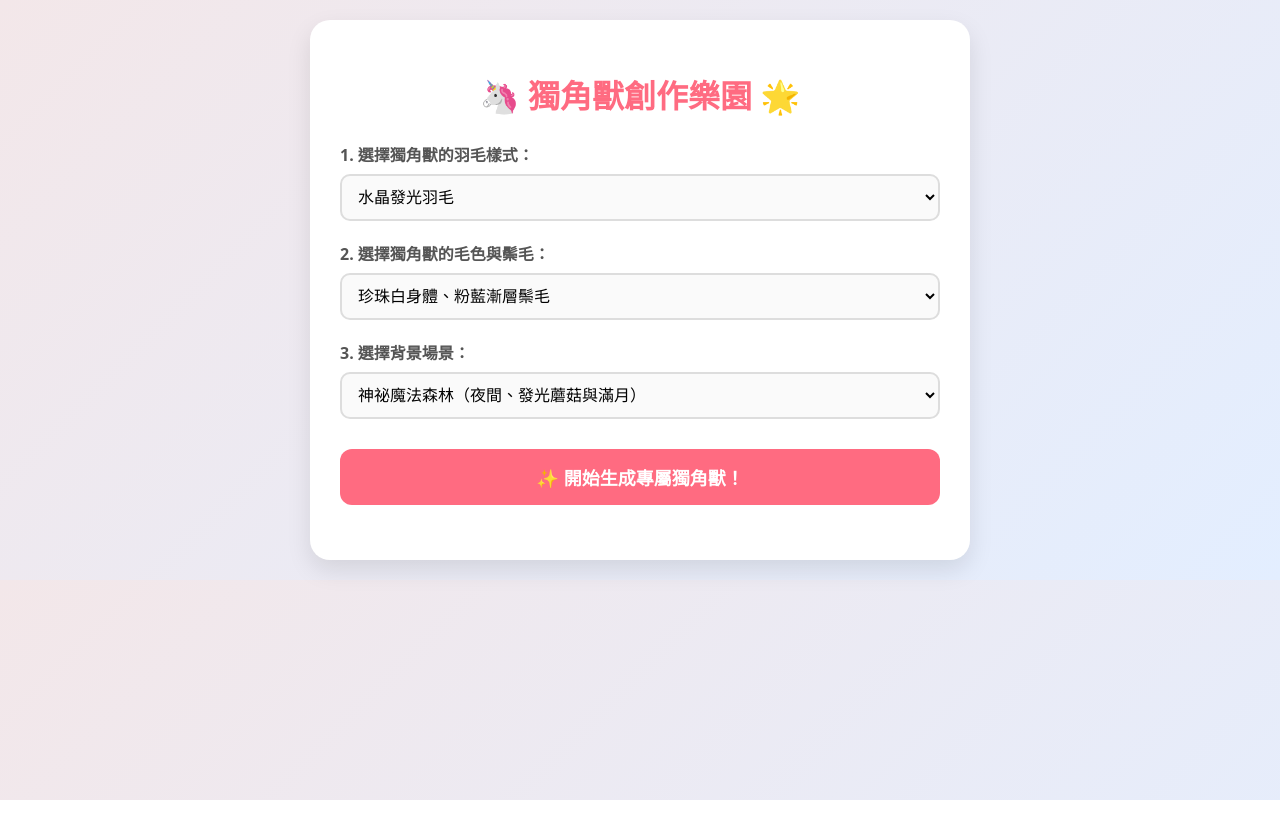
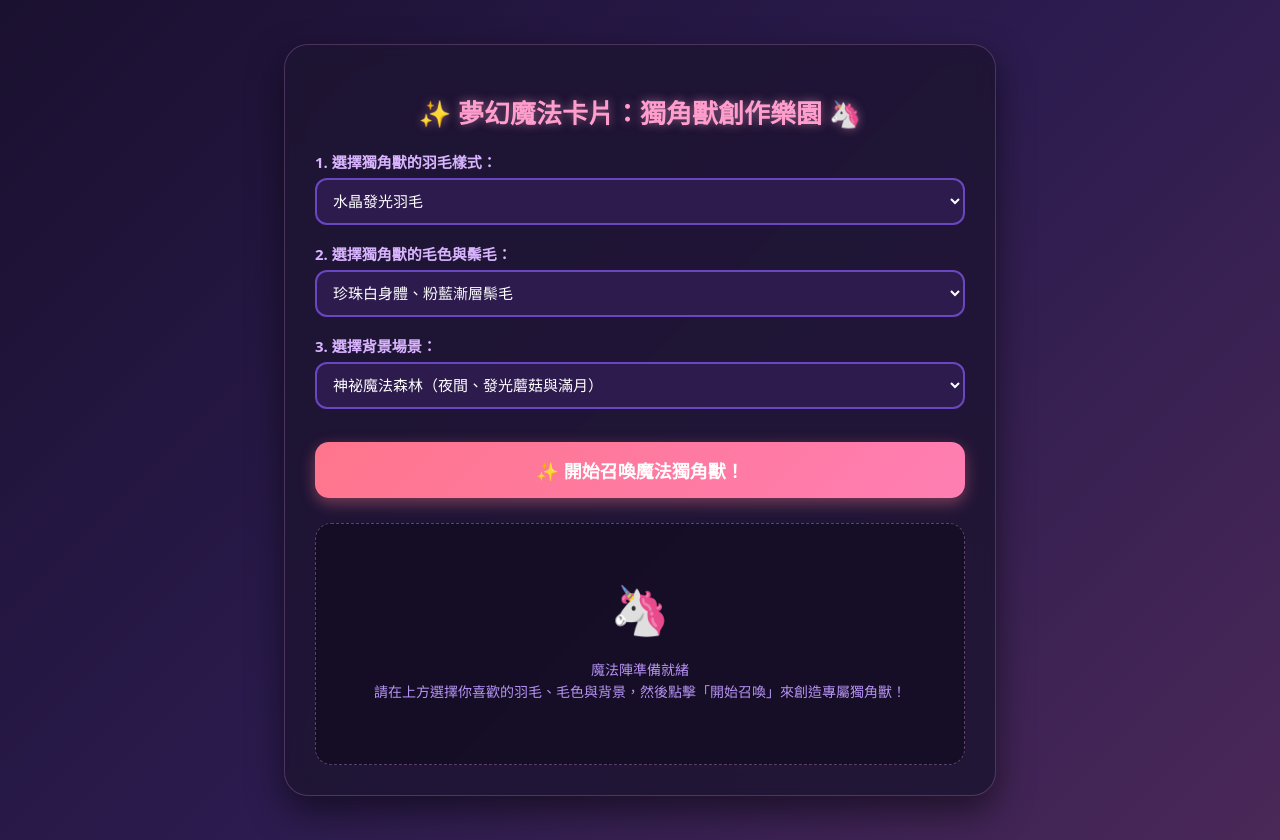
Before and after one commit to rednevalf-fang/-, a plain HTML site: page index.html in a window 1280 px wide. Before the commit the page ends 800 px from the top, so only its background shows below. Drawn offline with Linux system fonts and the light colour scheme.

Commit message:
Update index.html

```diff
--- a/index.html
+++ b/index.html
@@ -3,24 +3,135 @@
 <head>
     <meta charset="UTF-8">
     <meta name="viewport" content="width=device-width, initial-scale=1.0">
-    <title>獨角獸創作樂園</title>
+    <title>夢幻魔法卡片 - 獨角獸創作樂園</title>
     <style>
-        body { font-family: system-ui, -apple-system, sans-serif; background: linear-gradient(135deg, #f3e7e9 0%, #e3eeff 100%); margin: 0; padding: 20px; color: #333; }
-        .container { max-width: 600px; margin: 0 auto; background: white; padding: 30px; border-radius: 20px; box-shadow: 0 10px 25px rgba(0,0,0,0.1); }
-        h1 { text-align: center; color: #ff6b81; margin-bottom: 25px; }
-        .section { margin-bottom: 20px; }
-        label { font-weight: bold; display: block; margin-bottom: 8px; color: #555; }
-        select { width: 100%; padding: 12px; border-radius: 10px; border: 2px solid #ddd; font-size: 16px; background: #fafafa; }
-        button { width: 100%; background: #ff6b81; color: white; border: none; padding: 15px; font-size: 18px; font-weight: bold; border-radius: 12px; cursor: pointer; transition: 0.2s; margin-top: 10px; }
-        button:hover { background: #ff4757; }
-        #result { margin-top: 25px; text-align: center; }
-        #result img { max-width: 100%; border-radius: 15px; box-shadow: 0 5px 15px rgba(0,0,0,0.2); display: none; margin-top: 15px; }
-        .loading { display: none; color: #ff6b81; font-weight: bold; margin-top: 15px; }
+        body {
+            font-family: system-ui, -apple-system, sans-serif;
+            background: linear-gradient(135deg, #1a102f 0%, #2b1b4e 50%, #4a2858 100%);
+            margin: 0;
+            padding: 20px;
+            color: #f0e6ff;
+            min-height: 100vh;
+            display: flex;
+            justify-content: center;
+            align-items: center;
+        }
+        .container {
+            width: 100%;
+            max-width: 650px;
+            background: rgba(30, 20, 50, 0.85);
+            backdrop-filter: blur(10px);
+            padding: 30px;
+            border-radius: 24px;
+            box-shadow: 0 15px 35px rgba(0,0,0,0.5);
+            border: 1px solid rgba(255, 182, 255, 0.2);
+        }
+        h1 {
+            text-align: center;
+            color: #ff9ecd;
+            margin-bottom: 20px;
+            font-size: 26px;
+            text-shadow: 0 0 10px rgba(255, 158, 205, 0.5);
+        }
+        .section {
+            margin-bottom: 18px;
+        }
+        label {
+            font-weight: bold;
+            display: block;
+            margin-bottom: 6px;
+            color: #d8b4fe;
+            font-size: 15px;
+        }
+        select {
+            width: 100%;
+            padding: 12px;
+            border-radius: 12px;
+            border: 2px solid #6b46c1;
+            font-size: 15px;
+            background: #2d1b4e;
+            color: #fff;
+            outline: none;
+            transition: 0.2s;
+        }
+        select:focus {
+            border-color: #ff9ecd;
+            box-shadow: 0 0 8px rgba(255, 158, 205, 0.4);
+        }
+        button {
+            width: 100%;
+            background: linear-gradient(135deg, #ff758c 0%, #ff7eb3 100%);
+            color: white;
+            border: none;
+            padding: 15px;
+            font-size: 18px;
+            font-weight: bold;
+            border-radius: 14px;
+            cursor: pointer;
+            transition: 0.3s;
+            margin-top: 15px;
+            box-shadow: 0 5px 15px rgba(255, 117, 140, 0.4);
+        }
+        button:hover {
+            background: linear-gradient(135deg, #ff5270 0%, #ff629a 100%);
+            transform: translateY(-2px);
+            box-shadow: 0 7px 20px rgba(255, 117, 140, 0.6);
+        }
+        #result {
+            margin-top: 25px;
+            text-align: center;
+            background: rgba(15, 10, 30, 0.6);
+            padding: 20px;
+            border-radius: 16px;
+            border: 1px dashed rgba(255, 182, 255, 0.3);
+            min-height: 200px;
+            display: flex;
+            flex-direction: column;
+            align-items: center;
+            justify-content: center;
+        }
+        .unicorn-icon {
+            font-size: 48px;
+            margin-bottom: 10px;
+            animation: float 2s ease-in-out infinite;
+        }
+        @keyframes float {
+            0%, 100% { transform: translateY(0); }
+            50% { transform: translateY(-8px); }
+        }
+        #result img {
+            max-width: 100%;
+            max-height: 400px;
+            border-radius: 12px;
+            box-shadow: 0 8px 25px rgba(0,0,0,0.4);
+            display: none;
+        }
+        .loading {
+            display: none;
+            color: #ff9ecd;
+            font-weight: bold;
+            font-size: 16px;
+        }
+        .placeholder-text {
+            color: #b794f4;
+            font-size: 14px;
+            line-height: 1.6;
+        }
+        .error-box {
+            background: rgba(255, 80, 80, 0.2);
+            border: 1px solid #ff5050;
+            color: #ff9e9e;
+            padding: 12px;
+            border-radius: 10px;
+            margin-top: 15px;
+            display: none;
+            font-size: 14px;
+        }
     </style>
 </head>
 <body>
     <div class="container">
-        <h1>🦄 獨角獸創作樂園 🌟</h1>
+        <h1>✨ 夢幻魔法卡片：獨角獸創作樂園 🦄</h1>
 
         <div class="section">
             <label for="feather">1. 選擇獨角獸的羽毛樣式：</label>
@@ -64,12 +175,16 @@
             </select>
         </div>
 
-        <button onclick="generateUnicorn()">✨ 開始生成專屬獨角獸！</button>
+        <button onclick="generateUnicorn()">✨ 開始召喚魔法獨角獸！</button>
 
         <div id="result">
-            <div class="loading" id="loadingText">🎨 獨角獸正在施展魔法誕生中，請稍候 3-5 秒...</div>
+            <div id="placeholderContent">
+                <div class="unicorn-icon">🦄</div>
+                <div class="placeholder-text">魔法陣準備就緒<br>請在上方選擇你喜歡的羽毛、毛色與背景，然後點擊「開始召喚」來創造專屬獨角獸！</div>
+            </div>
+            <div class="loading" id="loadingText">🎨 獨角獸正在魔法陣中誕生中，請稍候 3-5 秒...</div>
             <img id="unicornImage" alt="生成的獨角獸圖片" onload="hideLoading()" onerror="showError()">
-            <div id="errorText" style="color: red; display: none; margin-top: 10px;">圖片生成發生了一點小狀況，請再點一次按鈕試試看！</div>
+            <div class="error-box" id="errorText">⚠️ 魔法施展遇到了一點小阻礙，請再點一次按鈕試試看！</div>
         </div>
     </div>
 
@@ -79,10 +194,12 @@
             const color = document.getElementById('color').value;
             const background = document.getElementById('background').value;
 
+            const placeholder = document.getElementById('placeholderContent');
             const img = document.getElementById('unicornImage');
             const loading = document.getElementById('loadingText');
             const error = document.getElementById('errorText');
 
+            placeholder.style.display = 'none';
             img.style.display = 'none';
             error.style.display = 'none';
             loading.style.display = 'block';
@@ -101,6 +218,7 @@
         function showError() {
             document.getElementById('loadingText').style.display = 'none';
             document.getElementById('errorText').style.display = 'block';
+            document.getElementById('placeholderContent').style.display = 'block';
         }
     </script>
 </body>
```
